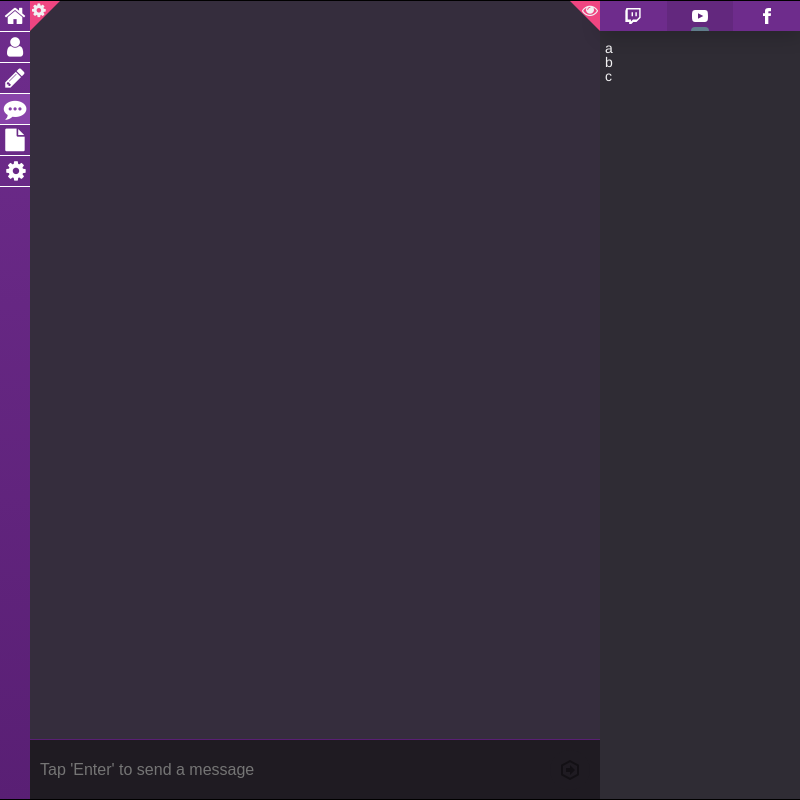
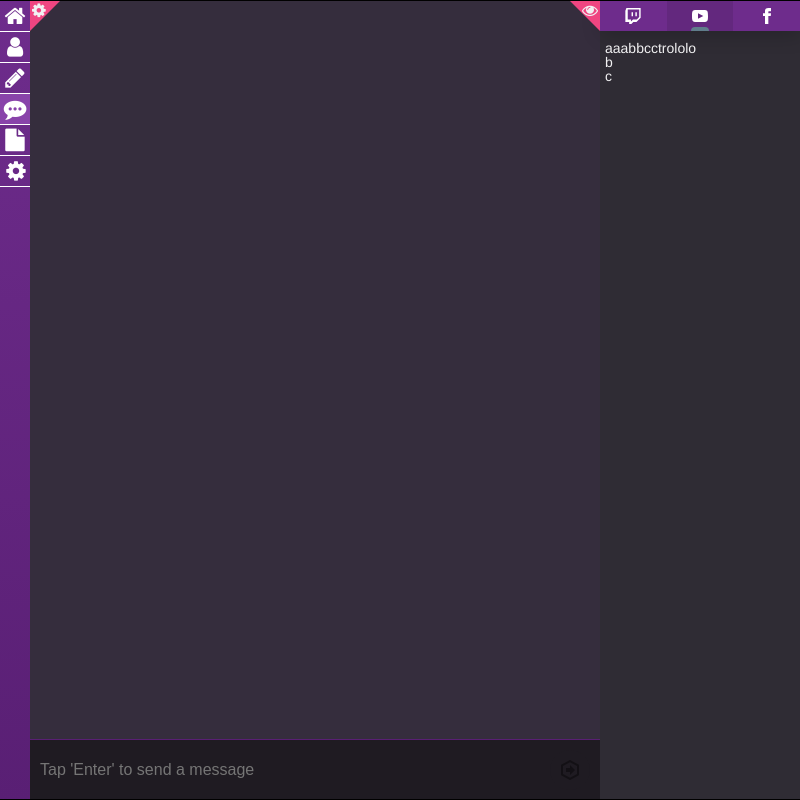
Before and after one commit to kireita/LoquendoBot, an Electron app: page index.html in a window 800 px wide. Both pictures are taken after a click on the link 700 px from the left and 16 px from the top of the page. Drawn offline with nearby package versions, Linux system fonts and the light colour scheme; no server answers.

Commit message:
cambio de prueba

```diff
--- a/index.html
+++ b/index.html
@@ -99,7 +99,7 @@
 
                 <section id="content2">
                     <ul class="no-bullets">
-                        <li>a</li>
+                        <li>aaabbcctrololo</li>
                         <li>b</li>
                         <li>c</li>
                     </ul>
```
